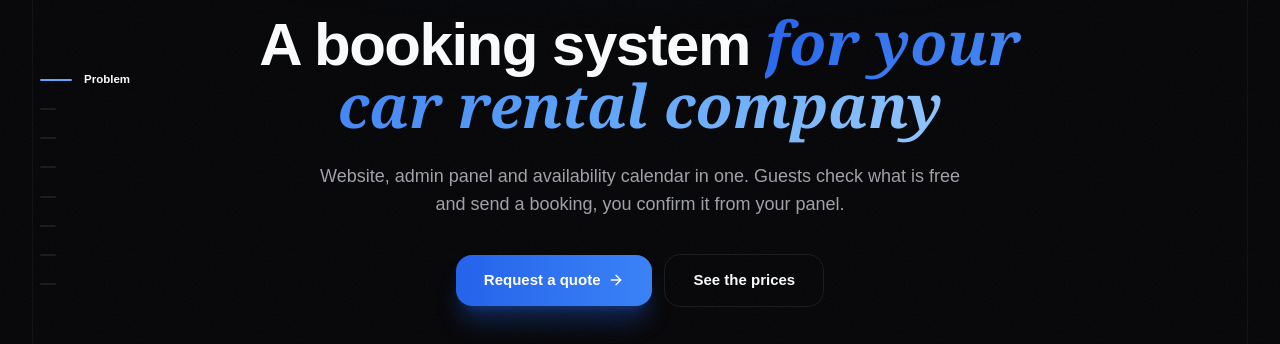
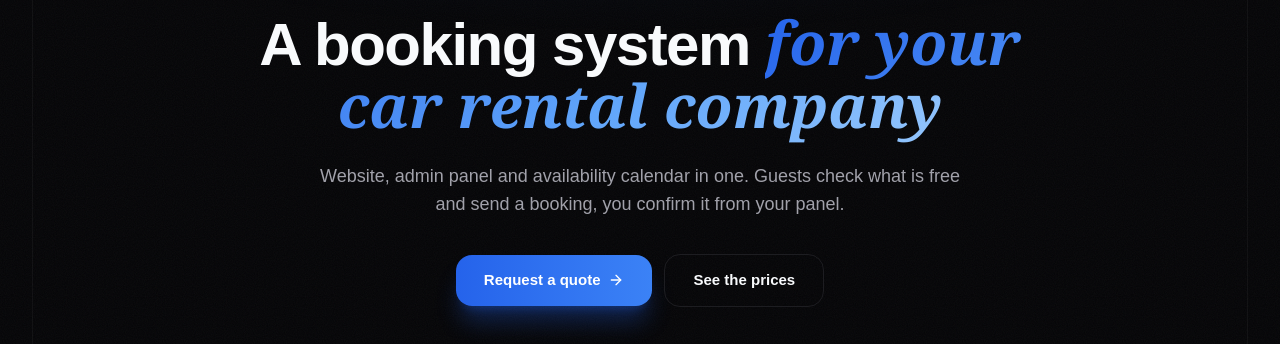
Before and after one commit to Bakeee99/mehiccdev, a Next.js app: page /rjesenja/rent-a-car in a window 1280 px wide. Shown: the part 218-562 px from the top of the page. Built offline with nearby package versions, Linux system fonts and the light colour scheme.

Commit message:
fix: roadmap bar se ne vidi na hero sekciji

```diff
--- a/components/ui/SectionRail.tsx
+++ b/components/ui/SectionRail.tsx
@@ -27,6 +27,7 @@ export type RailItem = { id: string; label: string };
 export function SectionRail({ items }: { items: readonly RailItem[] }) {
 
   const [active, setActive] = useState<string>(items[0].id);
+  const [past, setPast]     = useState(false);   // je li hero sekcija prošla
   const barRef = useRef<HTMLDivElement>(null);
 
   // ── koja je sekcija trenutno u fokusu ────────────────────────────────────
@@ -50,13 +51,17 @@ export function SectionRail({ items }: { items: readonly RailItem[] }) {
     return () => obs.disconnect();
   }, [items]);
 
-  // ── linija napretka (mobitel) ────────────────────────────────────────────
+  // ── linija napretka (mobitel) + skrivanje tračnice u hero sekciji ───────
   useEffect(() => {
     let raf = 0;
     const update = () => {
       const max = document.documentElement.scrollHeight - window.innerHeight;
       const p = max > 0 ? Math.min(window.scrollY / max, 1) : 0;
       if (barRef.current) barRef.current.style.transform = `scaleX(${p})`;
+
+      // Tračnica se prikazuje tek kad posjetilac napusti prvi ekran. U hero
+      // sekciji nema šta da orijentiše, a smeta uz plutajuće kartice.
+      setPast(window.scrollY > window.innerHeight * 0.8);
       raf = 0;
     };
     const onScroll = () => { if (!raf) raf = requestAnimationFrame(update); };
@@ -88,7 +93,10 @@ export function SectionRail({ items }: { items: readonly RailItem[] }) {
 
       {/* ── DESKTOP: tračnica sekcija ── */}
       <nav aria-label="Sekcije stranice"
-           className="hidden lg:flex fixed left-6 xl:left-10 top-1/2 -translate-y-1/2 z-30 flex-col gap-3">
+           aria-hidden={!past}
+           className={`hidden lg:flex fixed left-6 xl:left-10 top-1/2 -translate-y-1/2 z-30 flex-col gap-3
+                       transition-[opacity,transform] duration-500
+                       ${past ? "opacity-100 translate-x-0" : "opacity-0 -translate-x-3 pointer-events-none"}`}>
         {items.map((item) => {
           const on = active === item.id;
           return (
```
Also changed, not shown: PROCITAJ-ME.txt.
